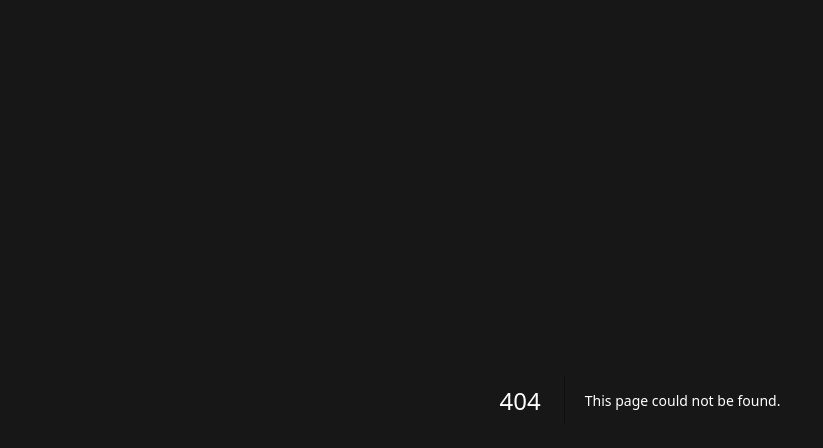
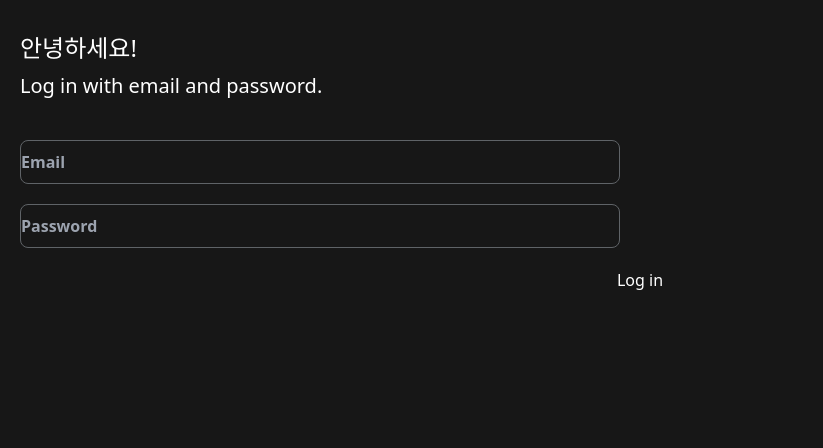
Before and after one commit to cornchiplick/alice-memo, a Next.js app: page /login in a window 1280 px wide. Before the commit this address had no page. Shown: the top 448 px of the page, without its empty margins (0-823 px from the left). Built offline with nearby package versions, Linux system fonts and the light colour scheme.

Commit message:
Feat: 로그인 페이지(임시)

```diff
--- /dev/null
+++ b/app/(auth)/login/page.tsx
@@ -0,0 +1,60 @@
+"use client";
+
+import Input from "@/components/Input";
+// import Button from "@/components/button";
+// import Input from "@/components/input";
+// import SocialLogin from "@/components/social-login";
+// import {PASSWORD_MIN_LENGTH} from "@/lib/constants";
+import {useForm} from "react-hook-form";
+import {z} from "zod";
+// import {login} from "./actions";
+
+const registerSchema = z.object({
+  email: z.string().trim().email().min(50),
+  password: z.string().trim().min(10),
+});
+
+type RegisterType = z.infer<typeof registerSchema>;
+
+export default function LogIn() {
+  const {
+    formState: {errors},
+    handleSubmit,
+    register,
+  } = useForm<RegisterType>();
+
+  const login = async (data: RegisterType) => {
+    console.log("data : ", data);
+  };
+
+  return (
+    <div className="flex flex-col gap-10 px-5 py-8">
+      <div className="flex flex-col gap-2 *:font-medium">
+        <h1 className="text-2xl">안녕하세요!</h1>
+        <h2 className="text-xl">Log in with email and password.</h2>
+      </div>
+      <form onSubmit={handleSubmit(login)} className="flex flex-col gap-3">
+        <Input
+          {...register("email", {required: true})}
+          required
+          name="email"
+          type="email"
+          placeholder="Email"
+          errors={[errors.email?.message ?? ""]}
+        />
+        <Input
+          {...register("password", {required: true})}
+          required
+          name="password"
+          type="password"
+          placeholder="Password"
+          minLength={10}
+          errors={[errors.password?.message ?? ""]}
+        />
+        <button>Log in</button>
+        {/* <Button text="Log in" /> */}
+      </form>
+      {/* <SocialLogin /> */}
+    </div>
+  );
+}
```
